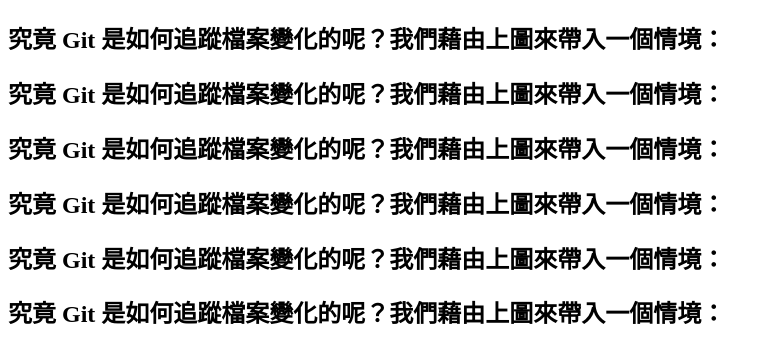
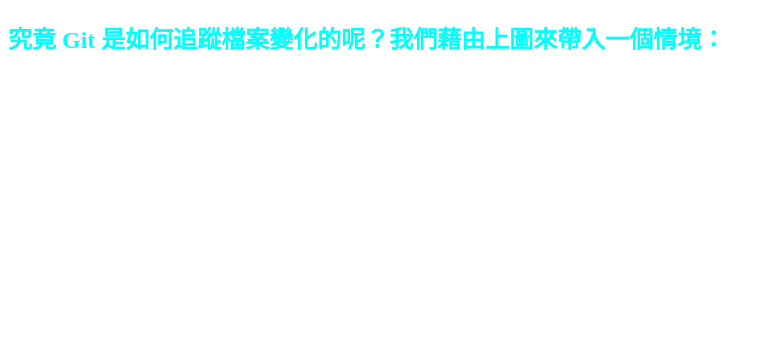
Before and after one commit to rfsvrneq/test, a plain HTML site: page index.html in a window 1280 px wide. Shown: the whole page, without its empty margins (0-771 px from the left). Drawn offline with Linux system fonts and the light colour scheme.

Commit message:
第三個版本

```diff
--- a/dist/style.css
+++ b/dist/style.css
@@ -1,3 +1,7 @@
 h1 {
   color: red;
 }
+
+h2 {
+  color: aqua;
+}
--- a/index.html
+++ b/index.html
@@ -9,10 +9,5 @@
 </head>
 <body>
   <h2>究竟 Git 是如何追蹤檔案變化的呢？我們藉由上圖來帶入一個情境：</h2>
-  <h2>究竟 Git 是如何追蹤檔案變化的呢？我們藉由上圖來帶入一個情境：</h2>
-  <h2>究竟 Git 是如何追蹤檔案變化的呢？我們藉由上圖來帶入一個情境：</h2>
-  <h2>究竟 Git 是如何追蹤檔案變化的呢？我們藉由上圖來帶入一個情境：</h2>
-  <h2>究竟 Git 是如何追蹤檔案變化的呢？我們藉由上圖來帶入一個情境：</h2>
-  <h2>究竟 Git 是如何追蹤檔案變化的呢？我們藉由上圖來帶入一個情境：</h2>
 </body>
 </html>
```
